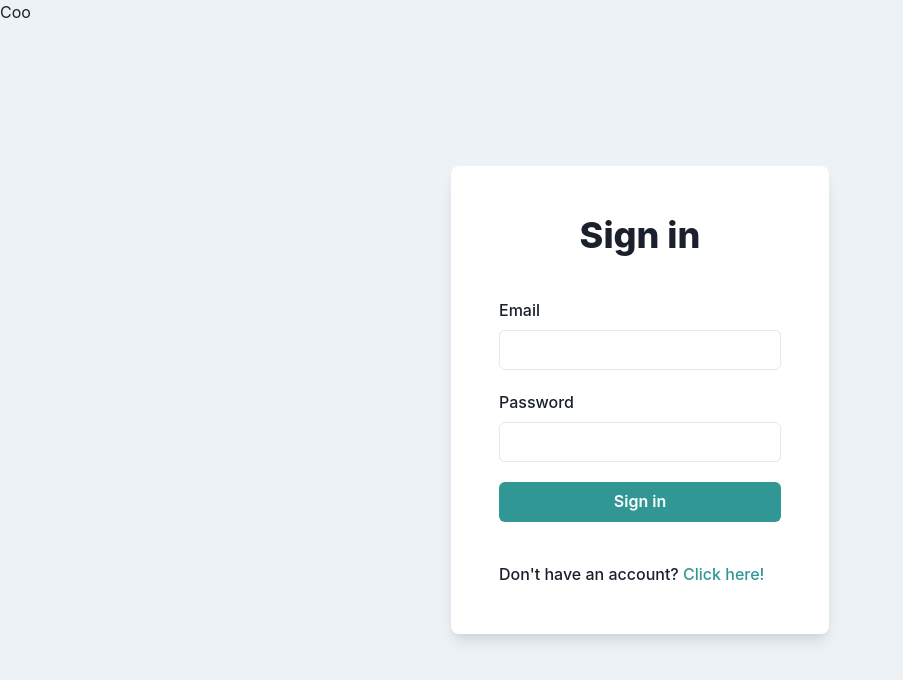
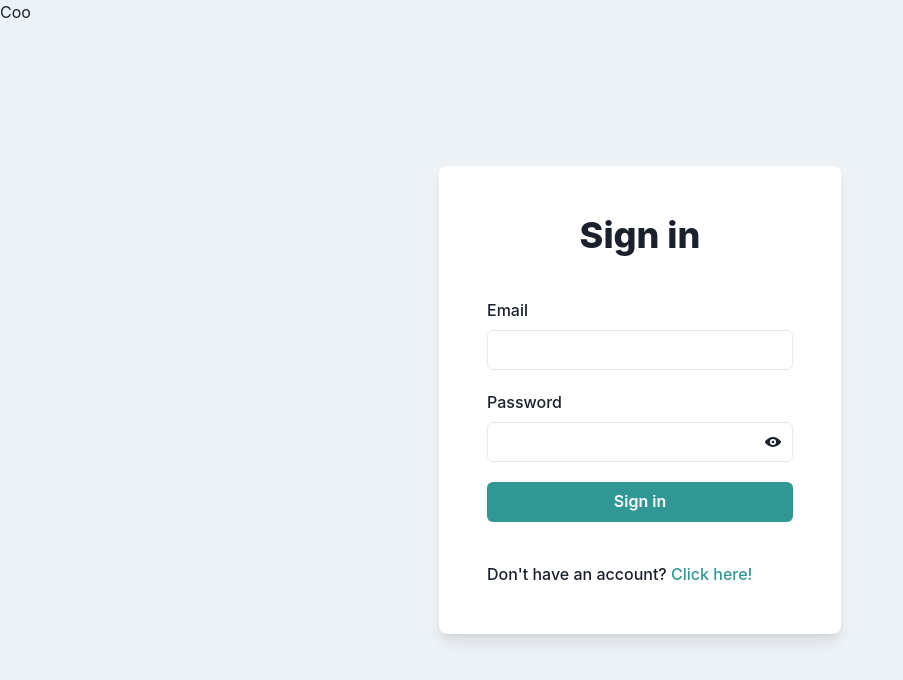
Before and after one commit to romanrguez192/chat, a Next.js app: page /login in a window 1280 px wide. Shown: the top 680 px of the page, without its empty margins (0-903 px from the left). Built offline with nearby package versions, Linux system fonts and the light colour scheme.

Commit message:
PasswordField

```diff
--- a/components/LoginForm.tsx
+++ b/components/LoginForm.tsx
@@ -1,5 +1,6 @@
 import { Form, Formik } from "formik";
 import TextField from "@components/TextField";
+import PasswordField from "@components/PasswordField";
 import { Button, Stack } from "@chakra-ui/react";
 import { object, string } from "yup";
 
@@ -27,7 +28,7 @@ const LoginForm = (): JSX.Element => {
         <Form>
           <Stack my={10} spacing={5}>
             <TextField label="Email" name="email" type="email" />
-            <TextField label="Password" name="password" type="password" />
+            <PasswordField label="Password" name="password" />
             <Button
               type="submit"
               colorScheme="teal"
--- /dev/null
+++ b/components/PasswordField.tsx
@@ -0,0 +1,43 @@
+import {
+  FormControl,
+  FormLabel,
+  FormErrorMessage,
+  Input,
+  InputGroup,
+  useDisclosure,
+  InputRightElement,
+  IconButton,
+} from "@chakra-ui/react";
+import { FieldHookConfig, useField } from "formik";
+import { ViewIcon, ViewOffIcon } from "@chakra-ui/icons";
+
+type Props = FieldHookConfig<string> & {
+  label: string;
+  isRequired?: boolean;
+};
+
+const PasswordField = ({ label, isRequired, ...props }: Props): JSX.Element => {
+  const [field, meta] = useField(props);
+  const { isOpen, onToggle } = useDisclosure();
+  const invalid = !!meta.error && meta.touched;
+
+  return (
+    <FormControl id={props.name} isInvalid={invalid} isRequired={isRequired}>
+      <FormLabel htmlFor={props.name}>{label}</FormLabel>
+      <InputGroup>
+        <Input {...field} type={isOpen ? "text" : "password"} />
+        <InputRightElement>
+          <IconButton
+            bg="transparent !important"
+            aria-label={isOpen ? "Mask password" : "Reveal password"}
+            icon={isOpen ? <ViewOffIcon /> : <ViewIcon />}
+            onClick={onToggle}
+          />
+        </InputRightElement>
+      </InputGroup>
+      <FormErrorMessage>{meta.error}</FormErrorMessage>
+    </FormControl>
+  );
+};
+
+export default PasswordField;
--- a/package.json
+++ b/package.json
@@ -9,6 +9,7 @@
     "lint": "next lint"
   },
   "dependencies": {
+    "@chakra-ui/icons": "^1.0.15",
     "@chakra-ui/react": "^1.6.6",
     "@emotion/react": "^11.4.1",
     "@emotion/styled": "^11.3.0",
--- a/pages/login.tsx
+++ b/pages/login.tsx
@@ -9,6 +9,7 @@ import {
 import type { NextPage } from "next";
 import Link from "next/link";
 import LoginForm from "@components/LoginForm";
+import Meta from "@components/Meta"
 
 const Login: NextPage = () => {
   const bg = useColorModeValue("gray.100", "inherit");
@@ -16,6 +17,8 @@ const Login: NextPage = () => {
   const linkColor = useColorModeValue("teal.500", "teal.100");
 
   return (
+    <>
+    <Meta title="Sign in" />
     <Center minH="100vh" bg={[cardBg, bg]}>
       <Box bg={cardBg} p={12} boxShadow={[0, "lg"]} rounded={[0, "lg"]}>
         <Heading as="h1" textAlign="center" fontWeight="extrabold">
@@ -30,6 +33,8 @@ const Login: NextPage = () => {
         </Text>
       </Box>
     </Center>
+    </>
+
   );
 };
 
```
Also changed, not shown: 1 other file (tests, documents, lock files or other folders).
